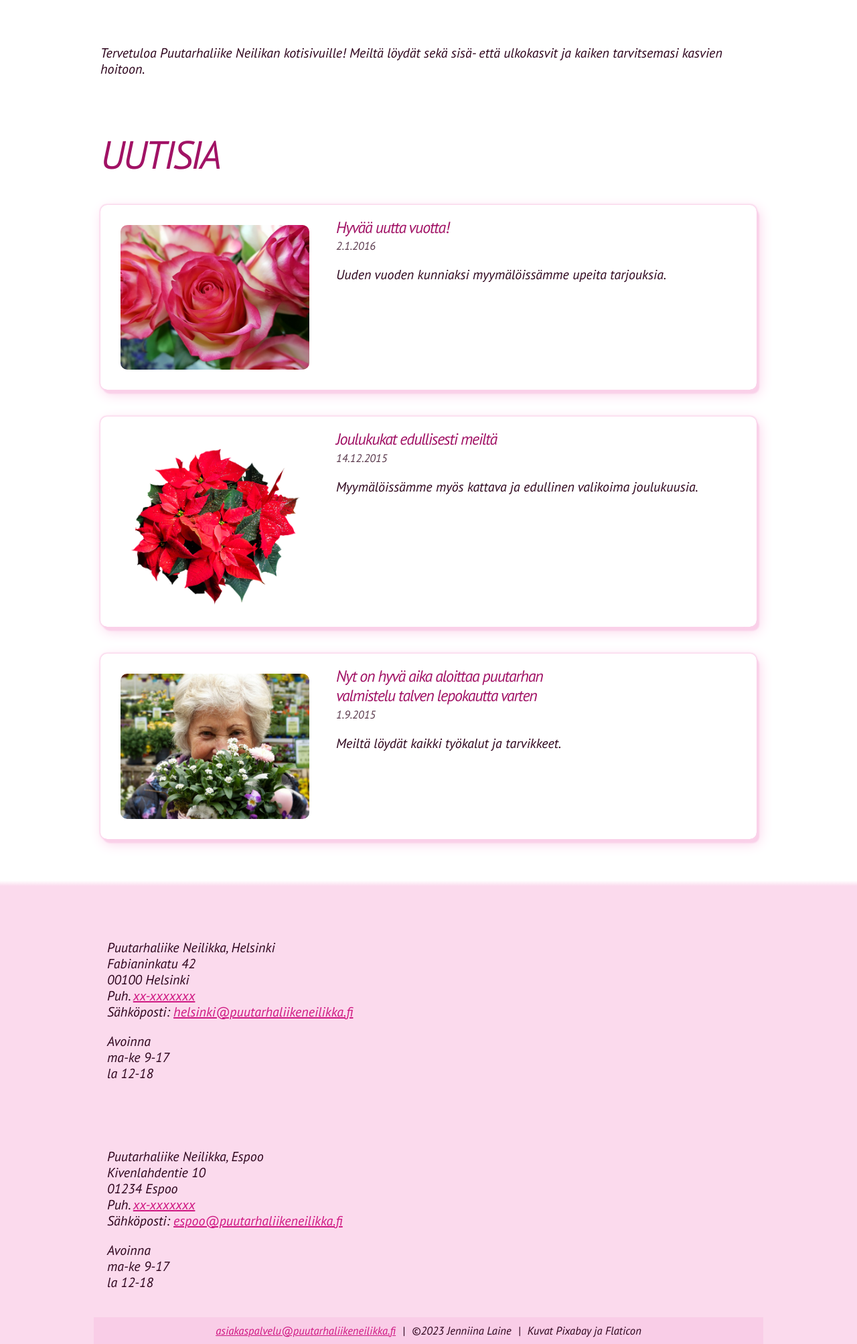
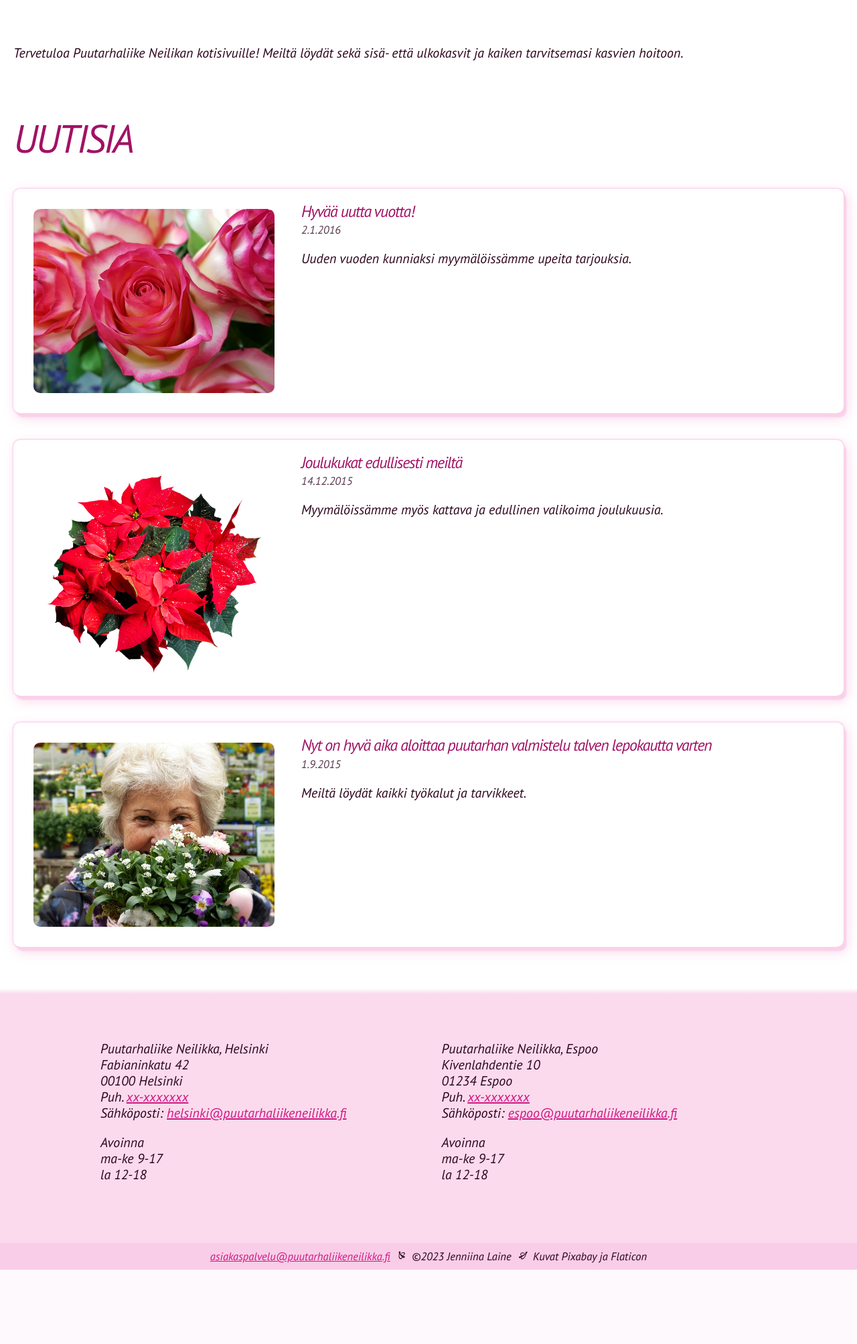
Before and after one commit to devinnuendo/asemointi, a PHP site: page /index.php in a window 1280 px wide. Shown: the part 491-2498 px from the top of the page at 67% size. After the commit the page ends 2387 px from the top, so only its background shows below. Run offline with PHP 8.4, Linux system fonts and the light colour scheme; some libraries are stand-ins or nearby versions; some web fonts are replaced.

Commit message:
fix footer

```diff
--- a/css/styles.css
+++ b/css/styles.css
@@ -99,7 +99,6 @@ main {
 section,
 footer > * {
   padding: var(--gap);
-  max-width: var(--max-width);
   margin: 0 auto;
 }
 header h1.site-heading {
@@ -466,10 +465,12 @@ fieldset {
 fieldset label {
   display: inline-block;
 }
+
 footer {
   background-color: hsl(var(--hue), var(--sat), 92%);
   font-style: italic;
   position: relative;
+  padding-top: 3rem;
 }
 footer::before {
   --height: 0.4rem;
@@ -487,12 +488,13 @@ footer::before {
   );
   width: calc(100vw - var(--scrollbar-width));
 }
-footer > address {
-  display: flex;
-  flex-flow: row wrap;
+footer address {
+  display: block;
+  margin: 0 auto;
+  max-width: max-content;
 }
-footer section {
-  gap: var(--gap);
+footer address > div {
+  margin-bottom: 3rem;
 }
 footer > small {
   display: flex;
@@ -544,6 +546,17 @@ footer > small {
   section.tuotteet img {
     padding-top: calc(var(--gap) * 1.5);
   }
+  footer address {
+    margin: 0 auto;
+    max-width: var(--max-width);
+    display: flex;
+    flex-flow: row wrap;
+    justify-content: center;
+    gap: var(--gap) 4%;
+  }
+  footer address > div {
+    flex: 0 1 48%;
+  }
 }
 
 @media (min-width: 768px) {
--- a/sivuosat/footer.php
+++ b/sivuosat/footer.php
@@ -1,6 +1,5 @@
 <footer>
     <address>
-        <section>
         <div>
             Puutarhaliike Neilikka, Helsinki <br />
             Fabianinkatu 42 <br />
@@ -14,8 +13,6 @@
                 la 12-18
             </p>
         </div>
-        </section>
-        <section>
         <div>
             Puutarhaliike Neilikka, Espoo <br />
             Kivenlahdentie 10 <br />
@@ -28,13 +25,12 @@
                 la 12-18
             </p>
         </div>
-        </section>
     </address>
     <small>
         <a href="mailto:asiakaspalvelu@puutarhaliikeneilikka.fi">asiakaspalvelu@puutarhaliikeneilikka.fi</a>
-        <span class="sep">|</span>
+        <small class="sep" aria-hidden="true">🙐</small>
         <span>&copy;<?php echo date("Y"); ?> Jenniina Laine</span>
-        <span class="sep">|</span>
+        <small class="sep" aria-hidden="true">🙖</small>
         <span>Kuvat Pixabay ja Flaticon</span>
     </small>
 
```
Lines whose indentation alone changed are shown as unchanged.
